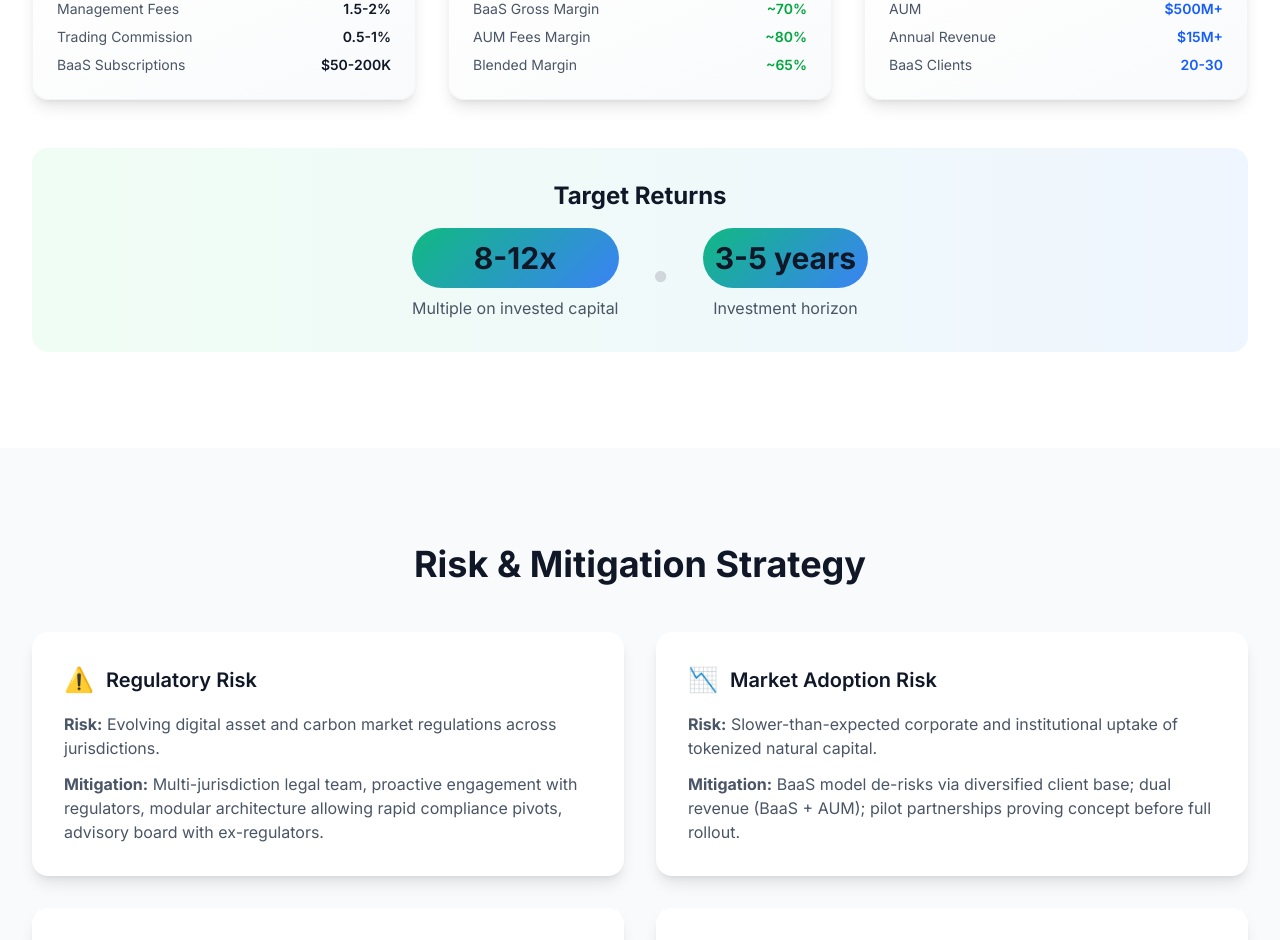
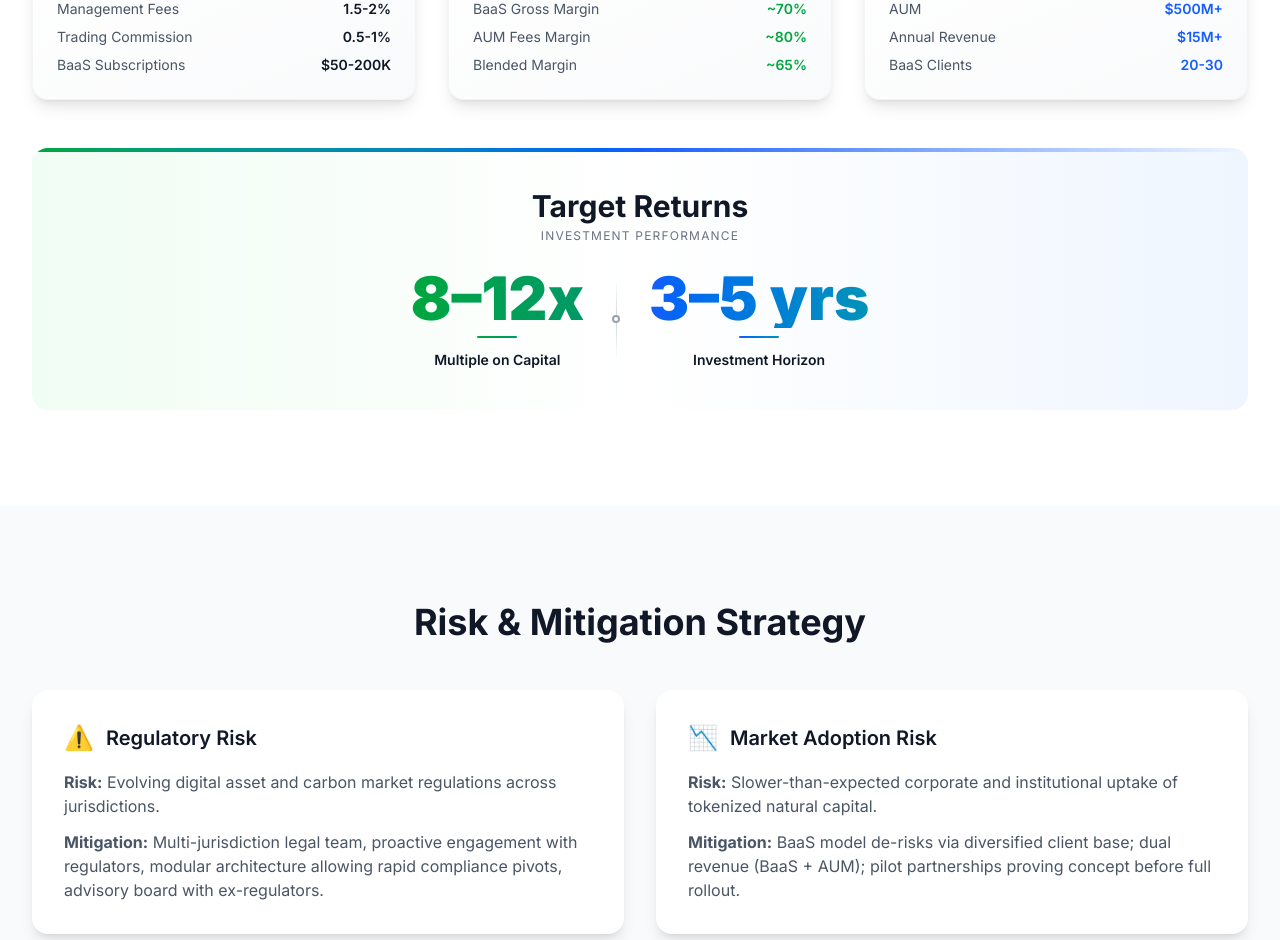
Before and after one commit to Natutal-Capital-ReBank/ncrb-website, a Next.js app: page /investors in a window 1280 px wide. Shown: the part 2571-3511 px from the top of the page. Built offline with nearby package versions, Linux system fonts and the light colour scheme; no server answers.

Commit message:
improve home page section and invertor page section

```diff
--- a/app/investors/page.tsx
+++ b/app/investors/page.tsx
@@ -265,17 +265,47 @@ export default function Investors() {
             </Card>
           </div>
 
-          <div className="bg-gradient-to-r from-green-50 to-blue-50 rounded-2xl p-8 text-center">
-            <h3 className="text-2xl font-bold text-gray-900 mb-4">Target Returns</h3>
-            <div className="flex flex-col md:flex-row justify-center items-center gap-8">
-              <div>
-                <div className="text-3xl p-3 font-bold text-gray-900 gradient-feature bg-clip-text mb-2 rounded-full">8-12x</div>
-                <p className="text-gray-600">Multiple on invested capital</p>
+          <div className="relative overflow-hidden rounded-2xl p-8 md:p-10">
+            {/* Gradient Background */}
+            <div className="absolute inset-0 bg-gradient-to-r from-green-50 via-white to-blue-50" />
+            <div className="absolute top-0 left-0 w-full h-1 bg-gradient-to-r from-green-600 via-blue-600 to-transparent" />
+
+            <div className="relative z-10">
+              {/* Header */}
+              <div className="text-center mb-6">
+                <h3 className="text-2xl md:text-3xl font-bold text-gray-900">
+                  Target Returns
+                </h3>
+                <p className="text-gray-500 text-xs uppercase tracking-widest mt-1">Investment Performance</p>
               </div>
-              <div className="text-4xl  text-gray-300 hidden md:block">•</div>
-              <div>
-                <div className="text-3xl p-3 font-bold text-gray-900 gradient-feature bg-clip-text mb-2 rounded-full">3-5 years</div>
-                <p className="text-gray-600">Investment horizon</p>
+
+              {/* Metrics Container */}
+              <div className="flex flex-col md:flex-row justify-center items-center gap-8">
+                {/* Returns Metric */}
+                <div className="text-center">
+                  <div className="text-5xl md:text-6xl font-black text-transparent bg-clip-text bg-gradient-to-r from-green-600 to-emerald-600 leading-none mb-2">
+                    8–12x
+                  </div>
+                  <div className="h-0.5 w-10 mx-auto mb-3 bg-gradient-to-r from-green-600 to-emerald-600 rounded-full" />
+                  <h4 className="text-gray-900 font-semibold text-sm">Multiple on Capital</h4>
+                </div>
+
+                {/* Divider */}
+                <div className="hidden md:flex items-center h-20">
+                  <div className="relative w-px h-full">
+                    <div className="absolute inset-0 bg-gradient-to-b from-transparent via-gray-300 to-transparent" />
+                    <div className="absolute top-1/2 left-1/2 transform -translate-x-1/2 -translate-y-1/2 w-2 h-2 rounded-full border-2 border-gray-400 bg-white" />
+                  </div>
+                </div>
+
+                {/* Horizon Metric */}
+                <div className="text-center">
+                  <div className="text-5xl md:text-6xl font-black text-transparent bg-clip-text bg-gradient-to-r from-blue-600 to-cyan-600 leading-none mb-2">
+                    3–5 yrs
+                  </div>
+                  <div className="h-0.5 w-10 mx-auto mb-3 bg-gradient-to-r from-blue-600 to-cyan-600 rounded-full" />
+                  <h4 className="text-gray-900 font-semibold text-sm">Investment Horizon</h4>
+                </div>
               </div>
             </div>
           </div>
--- a/app/page.tsx
+++ b/app/page.tsx
@@ -25,7 +25,7 @@ export default function Home() {
   return (
     <main className="bg-gradient-to-br from-blue-50 via-green-50 to-teal-50">
       {/* Hero Section with Environmental Background */}
-      <HeroSection/>
+      <HeroSection />
 
       {/* Problem Section - Modern Card Layout */}
       <section className="py-12 md:py-16 relative">
@@ -183,49 +183,39 @@ export default function Home() {
             ))}
           </div>
 
-          <div className="mt-12 px-4">
-  <div className="max-w-6xl mx-auto grid grid-cols-1 lg:grid-cols-2 gap-8 h-80">
-    {/* Left: Stats with clean layout */}
-    <div className="flex flex-col justify-between border-l-4 border-green-600 pl-8 py-6">
-      <div>
-        <p className="text-xs text-gray-500 uppercase tracking-widest font-semibold mb-8">Market Metrics</p>
+          <div className="w-full px-4 py-12 md:py-16">
+            <div className="flex flex-col lg:flex-row gap-6 max-w-6xl mx-auto">
+              {/* Market Stats Card */}
+              <div className="flex-1 bg-gradient-to-br from-green-600 via-emerald-500 to-blue-600 text-white p-8 rounded-2xl shadow-2xl overflow-hidden relative">
+                <div className="absolute inset-0 bg-grid-white/10 [mask-image:linear-gradient(0deg,transparent,black)]" />
+                <div className="relative z-10">
+                  <div className="grid grid-cols-3 gap-6">
+                    <div className="text-center">
+                      <div className="text-3xl font-bold tracking-tight">$16.5T+</div>
+                      <div className="text-xs font-medium text-white/80 mt-2 uppercase tracking-wider">Total Market</div>
                     </div>
-
-      <div className="space-y-8">
-        <div>
-          <div className="text-5xl font-black bg-gradient-to-r from-green-600 to-blue-600 bg-clip-text text-transparent">$16.5T+</div>
-          <p className="text-sm text-gray-600 mt-2">Total Market Size</p>
+                    <div className="border-l border-r border-white/20 px-6">
+                      <div className="text-3xl font-bold tracking-tight">$1.5T+</div>
+                      <div className="text-xs font-medium text-white/80 mt-2 uppercase tracking-wider">NCRB Addressable</div>
                     </div>
-
-        <div>
-          <div className="text-5xl font-black bg-gradient-to-r from-green-600 to-blue-600 bg-clip-text text-transparent">$1.5T+</div>
-          <p className="text-sm text-gray-600 mt-2">NCRB Addressable</p>
+                    <div className="text-center">
+                      <div className="text-3xl font-bold tracking-tight">$15B</div>
+                      <div className="text-xs font-medium text-white/80 mt-2 uppercase tracking-wider">Year 5 Target</div>
                     </div>
-
-        <div>
-          <div className="text-5xl font-black bg-gradient-to-r from-green-600 to-blue-600 bg-clip-text text-transparent">$15B</div>
-          <p className="text-sm text-gray-600 mt-2">Year 5 Target (1%)</p>
                   </div>
                 </div>
               </div>
 
-    {/* Right: Feature highlight */}
-    <div className="flex flex-col justify-between border-l-4 border-green-600 pl-8 py-6">
+              {/* Extensibility Card */}
+              <div className="flex-1 bg-white border-2 border-green-200 p-8 rounded-2xl shadow-lg hover:shadow-xl transition-shadow duration-300">
+                <div className="flex items-start gap-4">
+                  <div className="flex-shrink-0 w-8 h-8 bg-green-100 rounded-lg flex items-center justify-center">
+                    <span className="text-green-600 font-bold text-lg">✓</span>
+                  </div>
                   <div>
-        <p className="text-xs text-gray-500 uppercase tracking-widest font-semibold mb-8">Architecture</p>
-      </div>
-
-      <div className="space-y-6">
-        <div className="flex items-start gap-4">
-          <div className="text-4xl font-black text-green-600 flex-shrink-0">245</div>
-          <div>
-            <p className="text-gray-900 font-semibold leading-tight">Additional Asset Type Slots</p>
-            <p className="text-sm text-gray-600 mt-2">Extensible architecture for future growth without core changes</p>
-          </div>
-        </div>
-
-        <div className="mt-8 pt-6 border-t border-gray-200">
-          <p className="text-xs text-green-600 font-bold uppercase tracking-widest">✓ Future-proof Design</p>
+                    <p className="text-gray-800 font-medium leading-relaxed">
+                      Extensible architecture with <span className="text-green-600 font-semibold">245 additional slots</span> for future asset types
+                    </p>
                   </div>
                 </div>
               </div>
@@ -235,9 +225,9 @@ export default function Home() {
       </section>
 
       {/* Why Now Section */}
-      <section className="py-12 md:py-16">
+      <section className="py-10 md:py-12">
         <div className="container mx-auto px-4">
-          <div className="text-center mb-16">
+          <div className="text-center mb-12">
             <h2 className="text-4xl md:text-5xl font-bold text-gray-900 mb-6">
               Why Now
             </h2>
```
Lines whose indentation alone changed are shown as unchanged.
